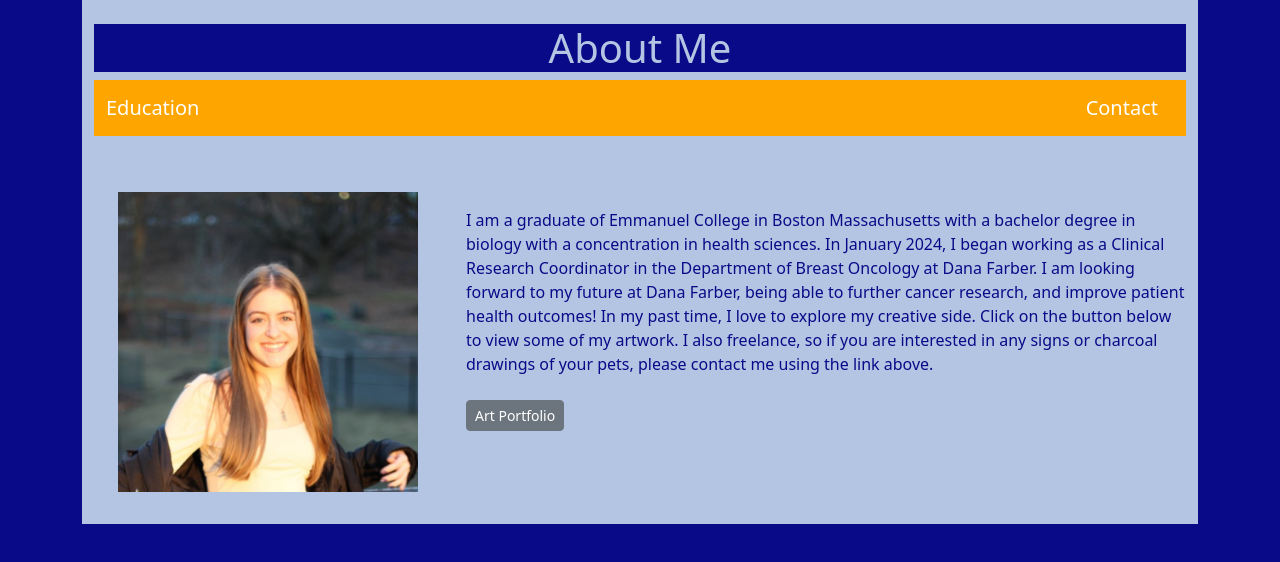
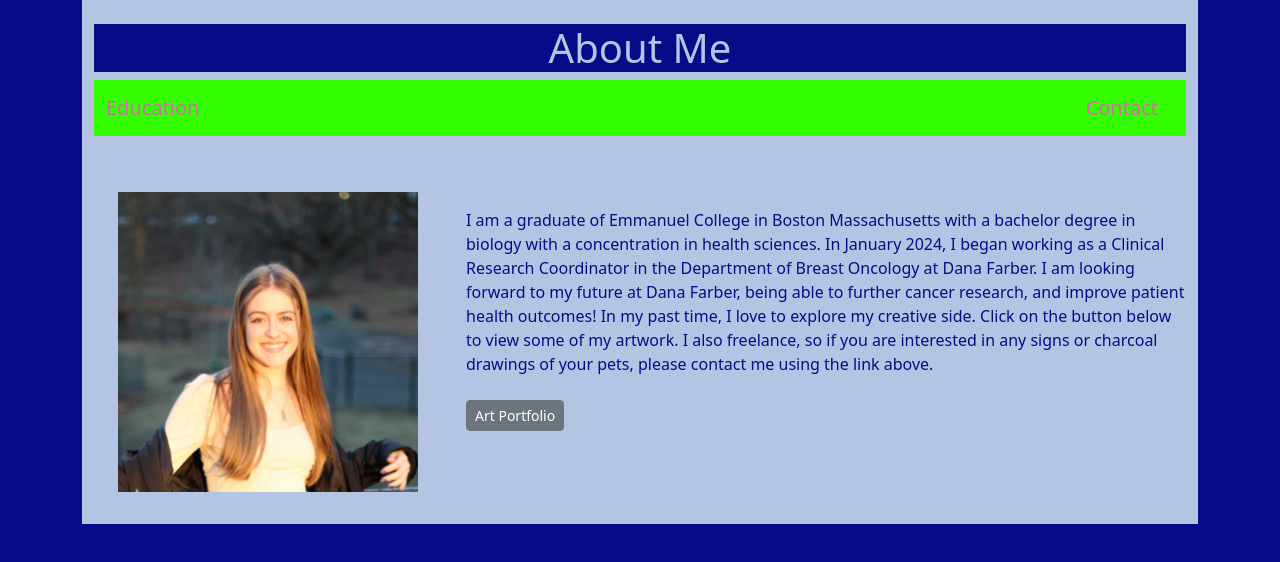
Before and after one commit to caroleatierney/Jocie-Portfolio, a website built with Vite: page index.html in a window 1280 px wide. Built offline with nearby package versions, Linux system fonts and the light colour scheme.

Commit message:
changed deploy branch

```diff
--- a/package.json
+++ b/package.json
@@ -19,7 +19,7 @@
     "vite": "^5.2.11"
   },
   "type": "module",
-    "homepage": "  https://caroleatierney.github.io/Jocie-Portfolio/",
+  "homepage": "https://caroleatierney.github.io/Jocie-Portfolio/",
   "dependencies": {
     "@popperjs/core": "^2.11.8",
     "bootstrap": "^5.3.3",
--- a/src/sass/styles.scss
+++ b/src/sass/styles.scss
@@ -3,10 +3,10 @@
 
 .navbar.bg-skyBlue {
   // background-color: #a2d2ff !important;
-    background-color: orange !important;
+    background-color: rgb(51, 255, 0) !important;
 }
 
 .blueLink {
   // color: blue;
-    color: white;
+    color: rgb(222, 100, 182);
 }
```
Also changed, not shown: index.html (+1 -0 lines), dist/assets/index-CmdKW1YX.css (deleted), dist/assets/index-KqbXVk1S.js (renamed from dist/assets/index-5MAYZZp5.js), dist/assets/index-S_I5ayMi.css (added), dist/index.html, readme.md.
